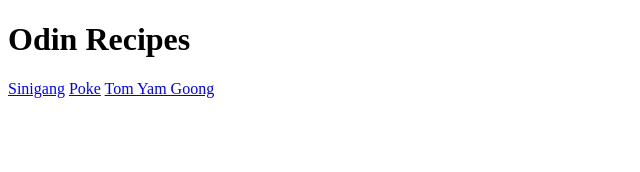
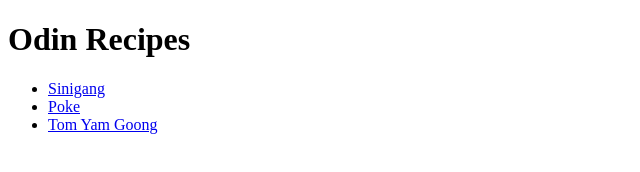
Before and after one commit to JanBearPig/odin-recipes, a plain HTML site: page index.html in a window 1280 px wide. Shown: the whole page, without its empty margins (0-640 px from the left). Drawn offline with Linux system fonts and the light colour scheme.

Commit message:
Make Odin Recipe links into an unordered list

```diff
--- a/index.html
+++ b/index.html
@@ -6,8 +6,10 @@
     </head>
     <body>
         <h1>Odin Recipes</h1>
-        <a href="recipes/sinigang.html">Sinigang</a>
-        <a href="recipes/poke.html">Poke</a>
-        <a href="recipes/tom-yam-goong.html">Tom Yam Goong</a>
+        <ul>
+        <li><a href="recipes/sinigang.html">Sinigang</a></li>
+        <li><a href="recipes/poke.html">Poke</a></li>
+        <li><a href="recipes/tom-yam-goong.html">Tom Yam Goong</a></li>
+        </ul>
     </body>
 </html>
```
